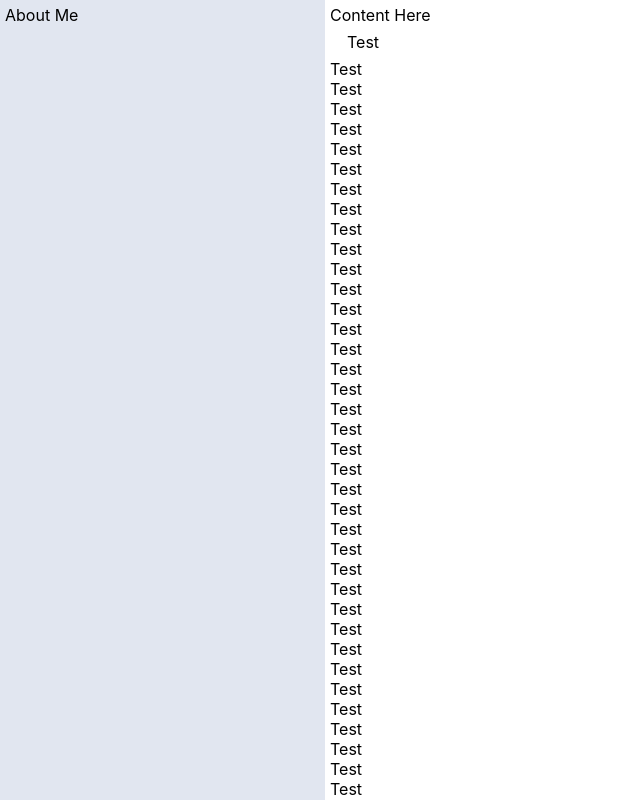
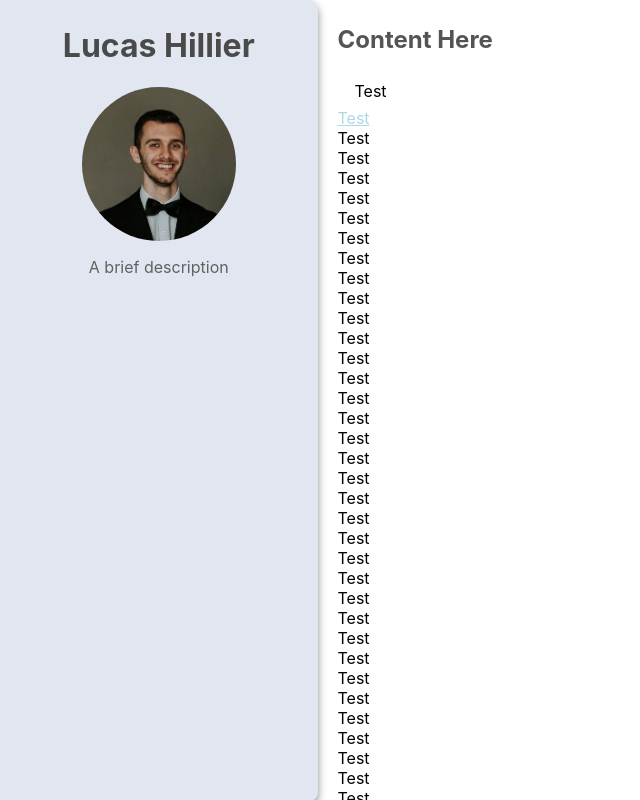
Before and after one commit to lucashillier/portfolio, a React (Create React App) app: page / in a window 1280 px wide. Shown: the top 800 px of the page, without its empty margins (0-640 px from the left). Built offline with nearby package versions, Linux system fonts and the light colour scheme.

Commit message:
Create image, link, and content components

```diff
--- a/public/index.html
+++ b/public/index.html
@@ -24,20 +24,10 @@
       work correctly both with client-side routing and a non-root public URL.
       Learn how to configure a non-root public URL by running `npm run build`.
     -->
-    <title>React App</title>
+    <title>Lucas Hillier Portfolio</title>
   </head>
   <body>
     <noscript>You need to enable JavaScript to run this app.</noscript>
     <div id="root"></div>
-    <!--
-      This HTML file is a template.
-      If you open it directly in the browser, you will see an empty page.
-
-      You can add webfonts, meta tags, or analytics to this file.
-      The build step will place the bundled scripts into the <body> tag.
-
-      To begin the development, run `npm start` or `yarn start`.
-      To create a production bundle, use `npm run build` or `yarn build`.
-    -->
   </body>
 </html>
--- a/src/App.js
+++ b/src/App.js
@@ -1,20 +1,24 @@
-import logo from './logo.svg';
+import profilePic from './img/profile.jpg';
 import './App.css';
-import { Layout } from "./components/layout.js"
-import { Sidebar } from "./components/sidebar.js"
-import { Content } from "./components/content.js"
-import { ButtonLink } from "./components/buttonLink.js"
+import { Layout, Sidebar, Content } from "./components/layout.js";
+import { Title, Subtitle, Body } from "./components/content.js";
+import { ButtonLink, Link } from "./components/link.js";
+import { Avatar } from "./components/image.js";
 
 function App() {
   return (
       <Layout>
-        <Sidebar>About Me</Sidebar>
+        <Sidebar>
+          <Title>Lucas Hillier</Title>
+          <Avatar src={profilePic} alt="Lucas Hillier"/>
+          <Body>A brief description</Body>
+        </Sidebar>
         <Content>
-          Content Here
+          <Subtitle>Content Here</Subtitle>
           <ButtonLink href="http://google.ca" target="_blank">
             Test
           </ButtonLink>
-          <div>Test</div>
+          <Link href="http://google.ca">Test</Link>
           <div>Test</div>
           <div>Test</div>
           <div>Test</div>
--- a/src/components/content.js
+++ b/src/components/content.js
@@ -1,10 +1,15 @@
 import styled from "styled-components";
 
-const Content = styled.div`
-  flex: 3;
-  display: flex;
-  flex-direction: column;
-  padding: 5px;
+const Title = styled.h1`
+  color: #4a4a4a;
 `;
 
-export { Content };
+const Subtitle = styled.h2`
+  color: #545454;
+`;
+
+const Body = styled.p`
+  color: #616161
+`;
+
+export { Title, Subtitle, Body };
--- /dev/null
+++ b/src/components/image.js
@@ -0,0 +1,13 @@
+import styled from "styled-components";
+
+const Avatar = styled.img`
+  width: 50%;
+  vertical-align: middle;
+  border-radius: 50%;
+`;
+
+const Image = styled.img`
+  width: ${props => props.width || 100};
+`;
+
+export { Avatar, Image };
--- a/src/components/layout.js
+++ b/src/components/layout.js
@@ -1,8 +1,30 @@
 import styled from "styled-components";
 
 const Layout = styled.div`
-  height: 100vh;
+  height: 100%;
   display: flex;
 `;
 
-export { Layout };
+const Sidebar = styled.div`
+  position: -webkit-sticky;
+  position: sticky;
+  top: 0;
+  height: 99vh;
+  background-color: #e1e6f0;
+  padding: 5px;
+  border-radius: 0 10px 10px 0;
+  box-shadow: 0 4px 8px 0 rgba(0, 0, 0, 0.45);
+  flex: 1;
+  display: flex;
+  flex-direction: column;
+  align-items: center;
+`;
+
+const Content = styled.div`
+  flex: 3;
+  display: flex;
+  flex-direction: column;
+  padding: 5px 20px;
+`;
+
+export { Layout, Sidebar, Content };
--- a/src/components/buttonLink.js
+++ b/src/components/link.js
@@ -20,4 +20,8 @@ const ButtonLink = styled.a`
   }
 `;
 
-export { ButtonLink };
+const Link = styled.a`
+  color: lightblue;
+`;
+
+export { ButtonLink, Link };
--- a/src/components/sidebar.js
+++ /dev/null
@@ -1,15 +0,0 @@
-import styled from "styled-components";
-
-const Sidebar = styled.div`
-  position: -webkit-sticky;
-  position: sticky;
-  top: 0px;
-  background-color: #e1e6f0;
-  flex: 1;
-  height: "100%";
-  display: flex;
-  flex-direction: column;
-  padding: 5px;
-`;
-
-export { Sidebar };
```
Also changed, not shown: public/manifest.json, src/img/profile.jpg (added).
